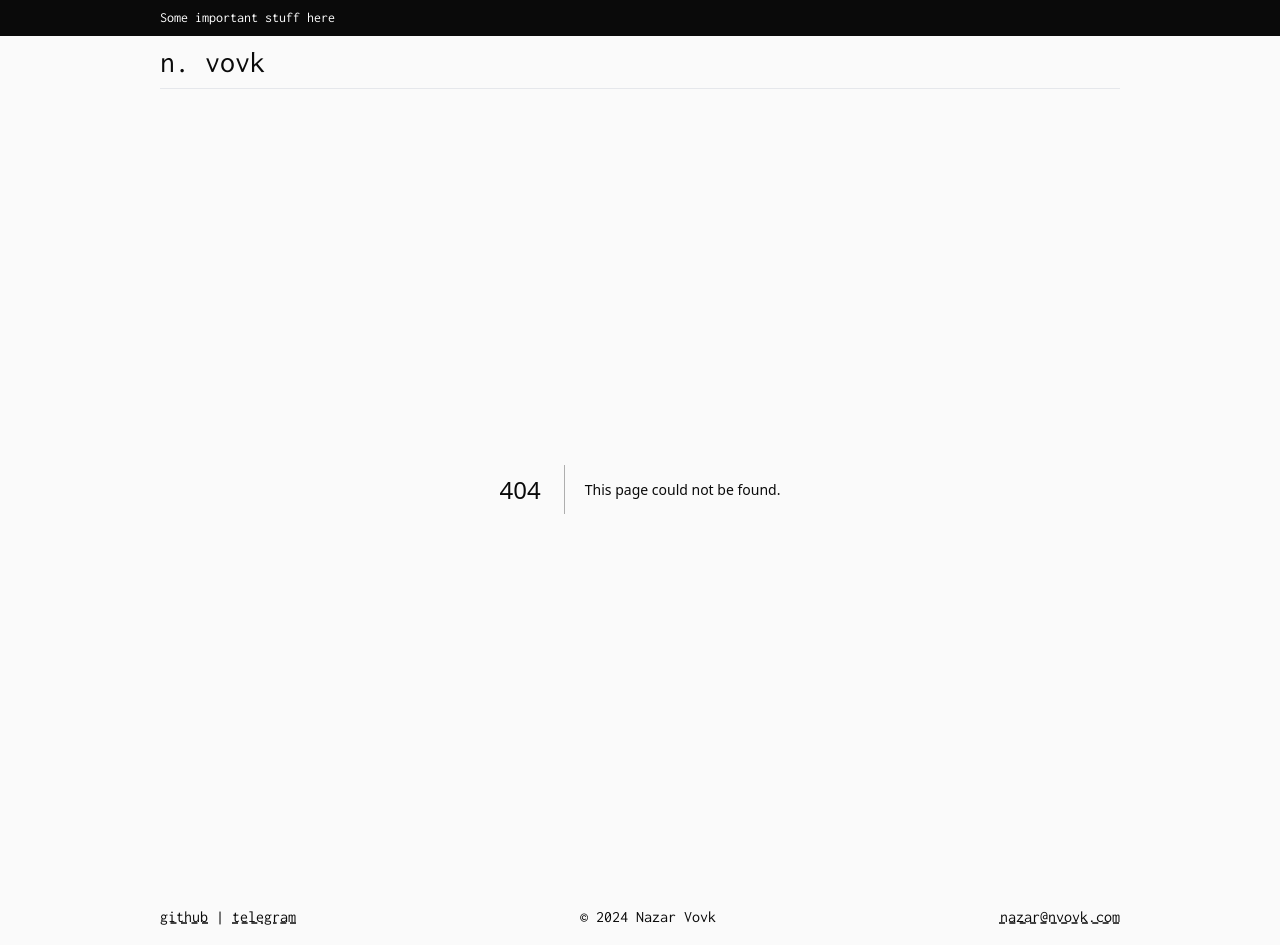
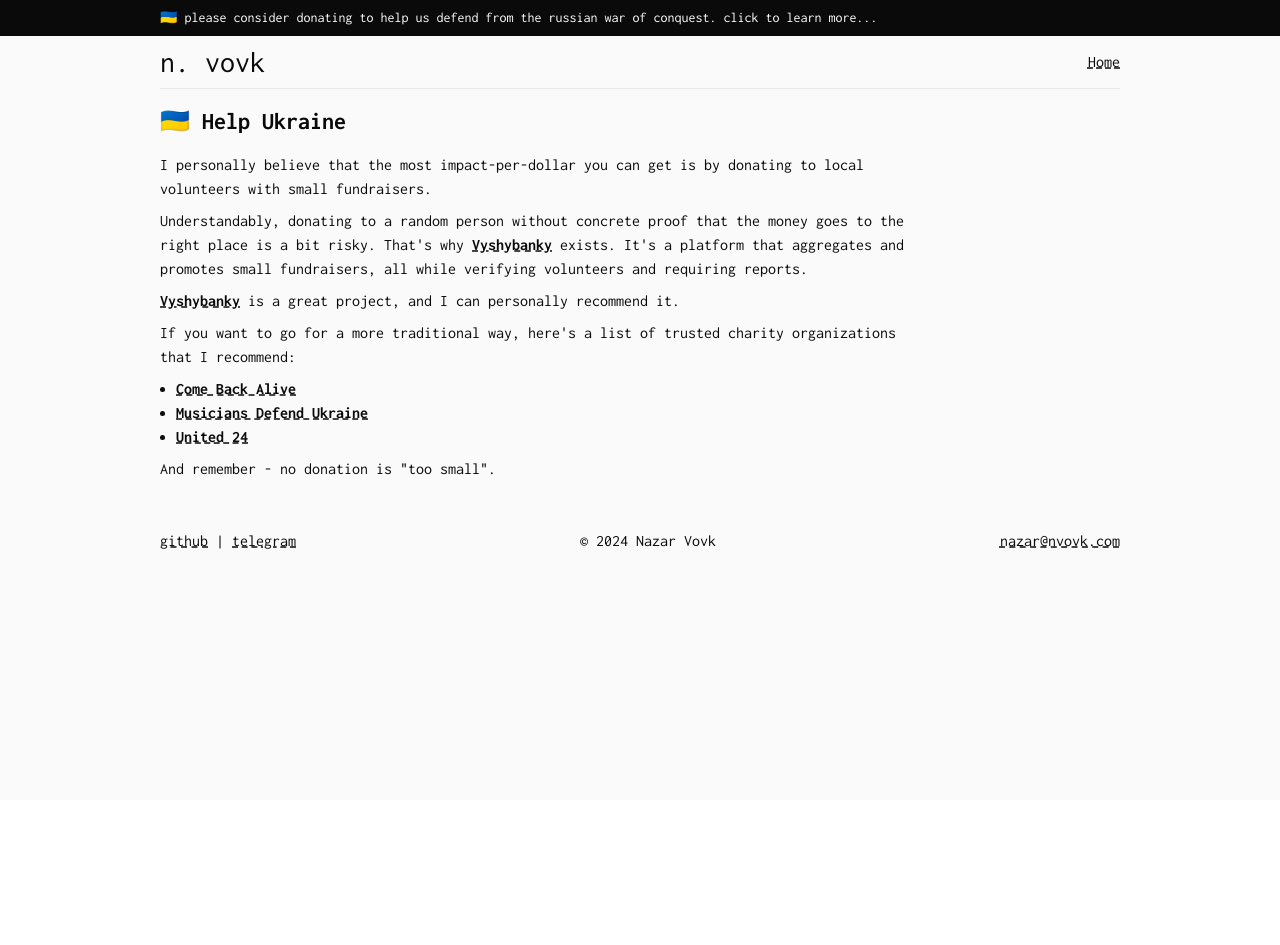
Before and after one commit to nazarvovk/nvovk, a Next.js app: page /help-ukraine in a window 1280 px wide. Before the commit this address had no page. After the commit the page ends 800 px from the top, so only its background shows below. Built offline with nearby package versions, Linux system fonts and the light colour scheme.

Commit message:
feat: help ukraine page

```diff
--- a/src/components/banner.tsx
+++ /dev/null
@@ -1,10 +0,0 @@
-import { ReactNode } from 'react'
-import { ContentBoundary } from './content-boundary'
-
-export const Banner = ({ children }: { children: ReactNode }) => {
-  return (
-    <div className='bg-neutral-950 py-2 text-sm text-white'>
-      <ContentBoundary>{children}</ContentBoundary>
-    </div>
-  )
-}
--- a/src/components/layout.tsx
+++ b/src/components/layout.tsx
@@ -2,20 +2,33 @@
 import { ContentBoundary } from './content-boundary'
 import { cn } from '@/utils/cn'
 import { Inconsolata } from 'next/font/google'
-import { Banner } from './banner'
 import Link from 'next/link'
+import { useRouter } from 'next/router'
 
 const font = Inconsolata({ weight: ['400', '700'], subsets: ['latin'] })
 
 export const Layout = ({ children }: { children: ReactNode }) => {
+  const router = useRouter()
+
   return (
     <div className={cn(font.className, 'min-h-screen bg-neutral-50 text-neutral-950')}>
-      <Banner>Some important stuff here</Banner>
+      <Link href='/help-ukraine' className='block bg-neutral-950 py-2 text-sm text-white'>
+        <ContentBoundary>
+          🇺🇦 please consider donating to help us defend from the russian war of conquest. click to
+          learn more...
+        </ContentBoundary>
+      </Link>
       <header>
         <ContentBoundary>
-          <div className='flex justify-between border-b py-2'>
+          <div className='flex items-center justify-between border-b py-2'>
             <Title />
-            <div></div>
+            <div>
+              {router.pathname !== '/' && (
+                <Link href='/' className='underline decoration-dashed hover:decoration-solid'>
+                  Home
+                </Link>
+              )}
+            </div>
           </div>
         </ContentBoundary>
       </header>
--- /dev/null
+++ b/src/pages/help-ukraine.tsx
@@ -0,0 +1,77 @@
+import Head from 'next/head'
+import Link from 'next/link'
+
+const HelpUkraine = () => {
+  return (
+    <>
+      <Head>
+        <title>🇺🇦 Help Ukraine</title>
+      </Head>
+      <h1 className='my-4 text-2xl font-bold'>🇺🇦 Help Ukraine</h1>
+      <article className='mb-8 max-w-screen-md space-y-2'>
+        <p>
+          I personally believe that the most impact-per-dollar you can get is by donating to local
+          volunteers with small fundraisers.
+        </p>
+        <p>
+          {`Understandably, donating to a random person without concrete proof that the money goes to
+          the right place is a bit risky. That's why `}
+          <Link
+            href='https://vyshybanky.com/'
+            className='font-bold underline decoration-dashed hover:decoration-solid'
+          >
+            Vyshybanky
+          </Link>
+          {` exists. It's a platform that aggregates and promotes small fundraisers, all while verifying volunteers and requiring reports.`}
+        </p>
+        <p>
+          <Link
+            href='https://vyshybanky.com/'
+            target='_blank'
+            className='font-bold underline decoration-dashed hover:decoration-solid'
+          >
+            Vyshybanky
+          </Link>
+          {` is a great project, and I can personally recommend it.`}
+        </p>
+        <p>
+          {`If you want to go for a more traditional way,
+          here's a list of trusted charity organizations that I recommend:`}
+        </p>
+        <ul className='list-disc pl-4'>
+          <li>
+            <Link
+              href='https://savelife.in.ua/en/'
+              target='_blank'
+              className='font-bold underline decoration-dashed hover:decoration-solid'
+            >
+              Come Back Alive
+            </Link>
+          </li>
+          <li>
+            <Link
+              href='https://musiciansdefendukraine.com/en'
+              target='_blank'
+              className='font-bold underline decoration-dashed hover:decoration-solid'
+            >
+              Musicians Defend Ukraine
+            </Link>
+          </li>
+          <li>
+            <Link
+              href='https://u24.gov.ua/en'
+              target='_blank'
+              className='font-bold underline decoration-dashed hover:decoration-solid'
+            >
+              United 24
+            </Link>
+          </li>
+        </ul>
+
+        <p>{`And remember - no donation is "too small".`}</p>
+      </article>
+    </>
+  )
+}
+
+export default HelpUkraine
```
